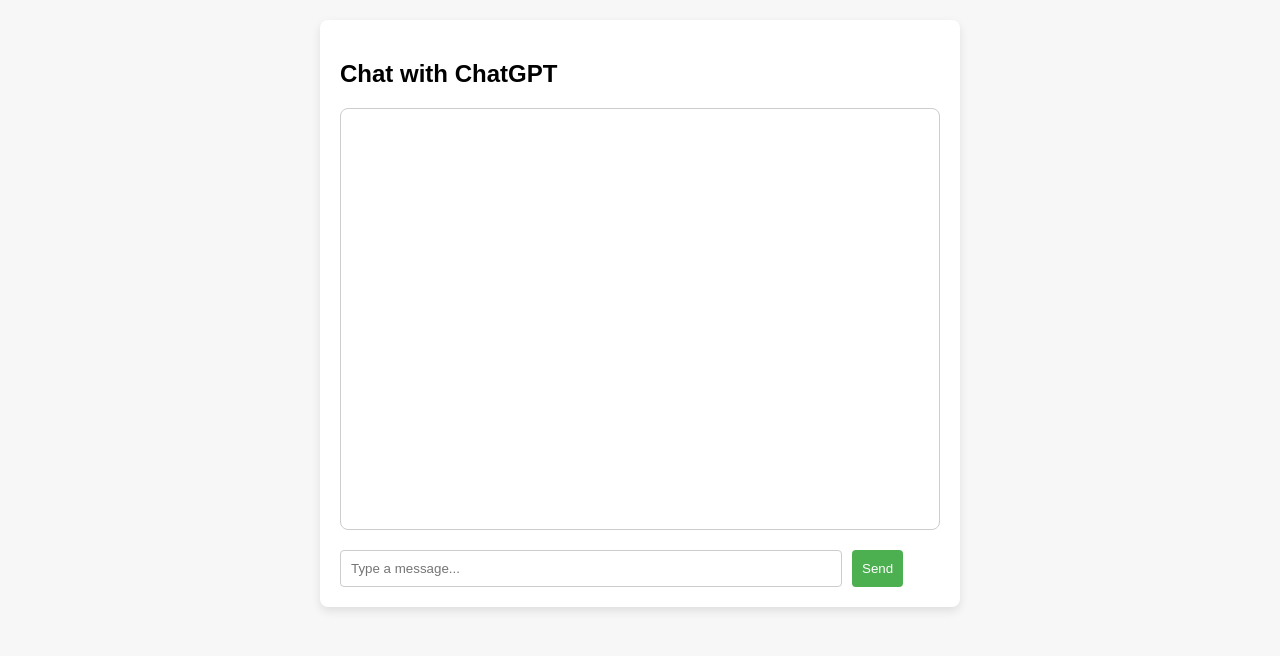
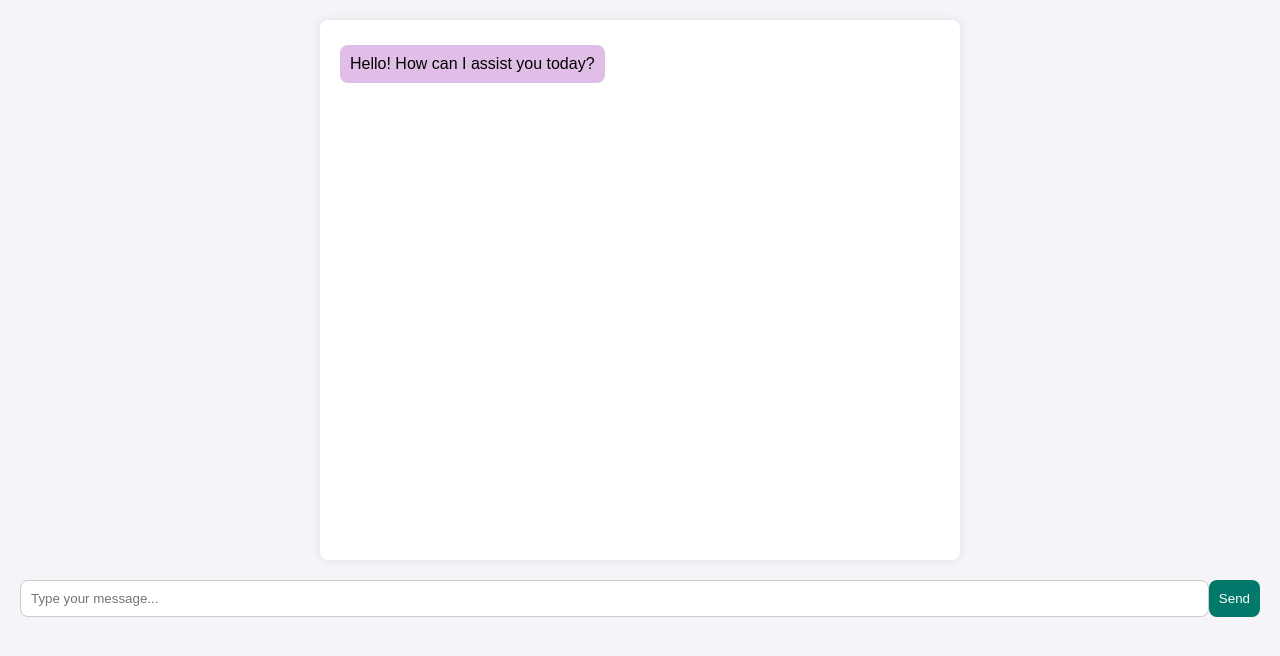
Before and after one commit to 7aimez/chatbot, a plain HTML site: page index.html in a window 1280 px wide. Drawn offline with Linux system fonts and the light colour scheme.

Commit message:
Update index.html

```diff
--- a/index.html
+++ b/index.html
@@ -3,98 +3,126 @@
 <head>
   <meta charset="UTF-8">
   <meta name="viewport" content="width=device-width, initial-scale=1.0">
-  <title>ChatGPT Web App</title>
+  <title>ChatGPT Chatbot</title>
   <style>
     body {
       font-family: Arial, sans-serif;
+      background-color: #f4f4f9;
       margin: 0;
       padding: 20px;
-      background-color: #f7f7f7;
     }
+
     .chat-container {
-      width: 100%;
+      background-color: white;
+      border-radius: 8px;
+      padding: 20px;
+      box-shadow: 0 0 10px rgba(0, 0, 0, 0.1);
       max-width: 600px;
-      margin: 0 auto;
-      background-color: #fff;
-      padding: 20px;
-      border-radius: 8px;
-      box-shadow: 0 4px 10px rgba(0, 0, 0, 0.1);
+      margin: auto;
+      display: flex;
+      flex-direction: column;
+      height: 500px;
+      overflow-y: auto;
     }
-    .chat-log {
-      margin-bottom: 20px;
-      height: 400px;
-      overflow-y: auto;
-      border: 1px solid #ccc;
+
+    .message {
       padding: 10px;
+      margin: 5px 0;
       border-radius: 8px;
     }
-    .chat-log p {
-      margin: 0;
-      padding: 5px;
+
+    .user-message {
+      background-color: #e0f7fa;
+      align-self: flex-end;
     }
-    .input-section {
+
+    .bot-message {
+      background-color: #e1bee7;
+      align-self: flex-start;
+    }
+
+    .input-container {
       display: flex;
-      gap: 10px;
+      margin-top: 20px;
     }
-    input[type="text"] {
-      width: 80%;
+
+    .input-container input {
+      flex: 1;
       padding: 10px;
-      border-radius: 4px;
       border: 1px solid #ccc;
+      border-radius: 8px;
     }
-    button {
+
+    .input-container button {
       padding: 10px;
       border: none;
-      background-color: #4CAF50;
+      background-color: #00796b;
       color: white;
-      border-radius: 4px;
+      border-radius: 8px;
       cursor: pointer;
     }
-    button:hover {
-      background-color: #45a049;
+
+    .input-container button:hover {
+      background-color: #004d40;
     }
   </style>
 </head>
 <body>
-  <div class="chat-container">
-    <h2>Chat with ChatGPT</h2>
-    <div class="chat-log" id="chat-log"></div>
-    <div class="input-section">
-      <input type="text" id="user-input" placeholder="Type a message..." />
-      <button onclick="sendMessage()">Send</button>
-    </div>
+
+  <div class="chat-container" id="chat-container">
+    <div class="message bot-message">Hello! How can I assist you today?</div>
+  </div>
+
+  <div class="input-container">
+    <input type="text" id="user-message" placeholder="Type your message..." />
+    <button onclick="sendMessage()">Send</button>
   </div>
 
   <script>
-    const chatLog = document.getElementById("chat-log");
+    const chatContainer = document.getElementById('chat-container');
+    const userMessageInput = document.getElementById('user-message');
 
-    function appendMessage(message, sender) {
-      const messageElement = document.createElement("p");
-      messageElement.innerHTML = `<strong>${sender}:</strong> ${message}`;
-      chatLog.appendChild(messageElement);
-      chatLog.scrollTop = chatLog.scrollHeight;  // Scroll to the bottom
+    async function sendMessage() {
+      const message = userMessageInput.value;
+      if (!message) return;
+
+      // Display user message in the chat
+      appendMessage(message, 'user-message');
+
+      // Clear input field
+      userMessageInput.value = '';
+
+      try {
+        // Send message to the backend
+        const response = await fetch('/chat', {
+          method: 'POST',
+          headers: {
+            'Content-Type': 'application/json',
+          },
+          body: JSON.stringify({ message }),
+        });
+
+        const data = await response.json();
+
+        if (data.reply) {
+          // Display bot's reply
+          appendMessage(data.reply, 'bot-message');
+        }
+      } catch (error) {
+        console.error('Error:', error);
+      }
     }
 
-    function sendMessage() {
-      const userInput = document.getElementById("user-input").value;
-      if (userInput.trim() === "") return;  // Don't send empty messages
+    function appendMessage(message, type) {
+      const messageElement = document.createElement('div');
+      messageElement.classList.add('message', type);
+      messageElement.textContent = message;
+      chatContainer.appendChild(messageElement);
 
-      appendMessage(userInput, "You");
-      document.getElementById("user-input").value = "";  // Clear the input field
-
-      fetch('/chat', {
-        method: 'POST',
-        headers: { 'Content-Type': 'application/json' },
-        body: JSON.stringify({ prompt: userInput })
-      })
-      .then(response => response.json())
-      .then(data => {
-        appendMessage(data.response, "ChatGPT");
-      })
-      .catch(error => {
-        console.error("Error:", error);
-      });
+      // Scroll to the bottom of the chat
+      chatContainer.scrollTop = chatContainer.scrollHeight;
     }
   </script>
+
 </body>
 </html>
```
